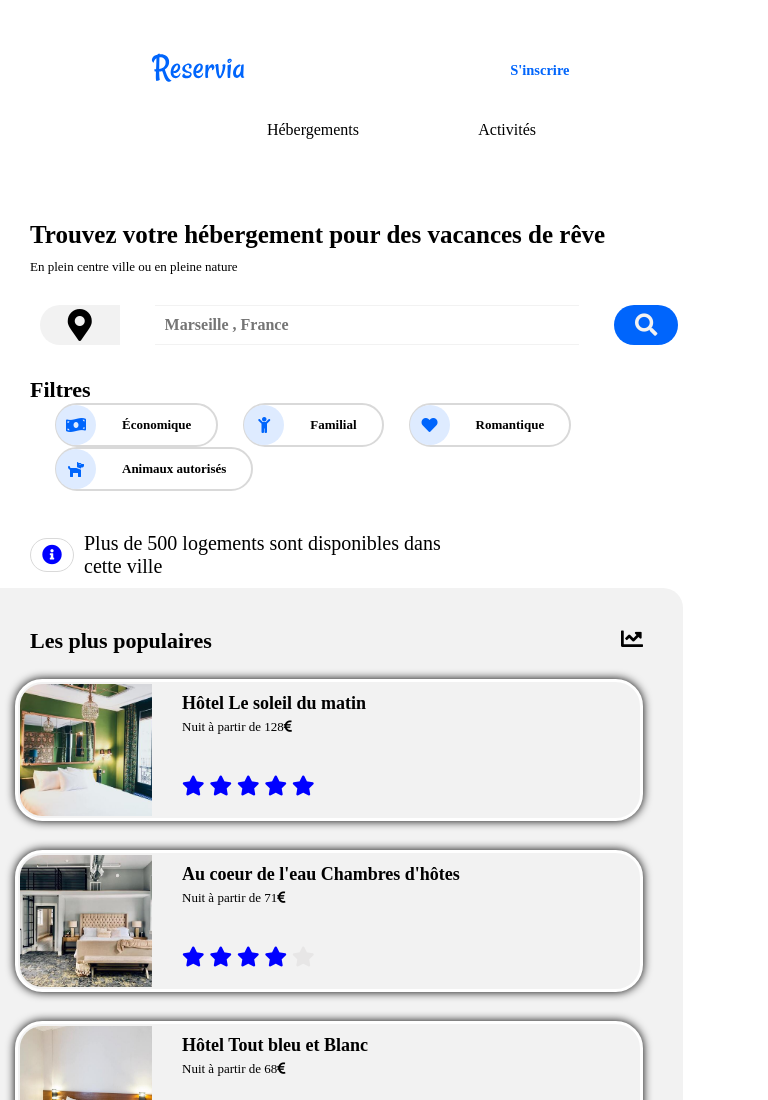
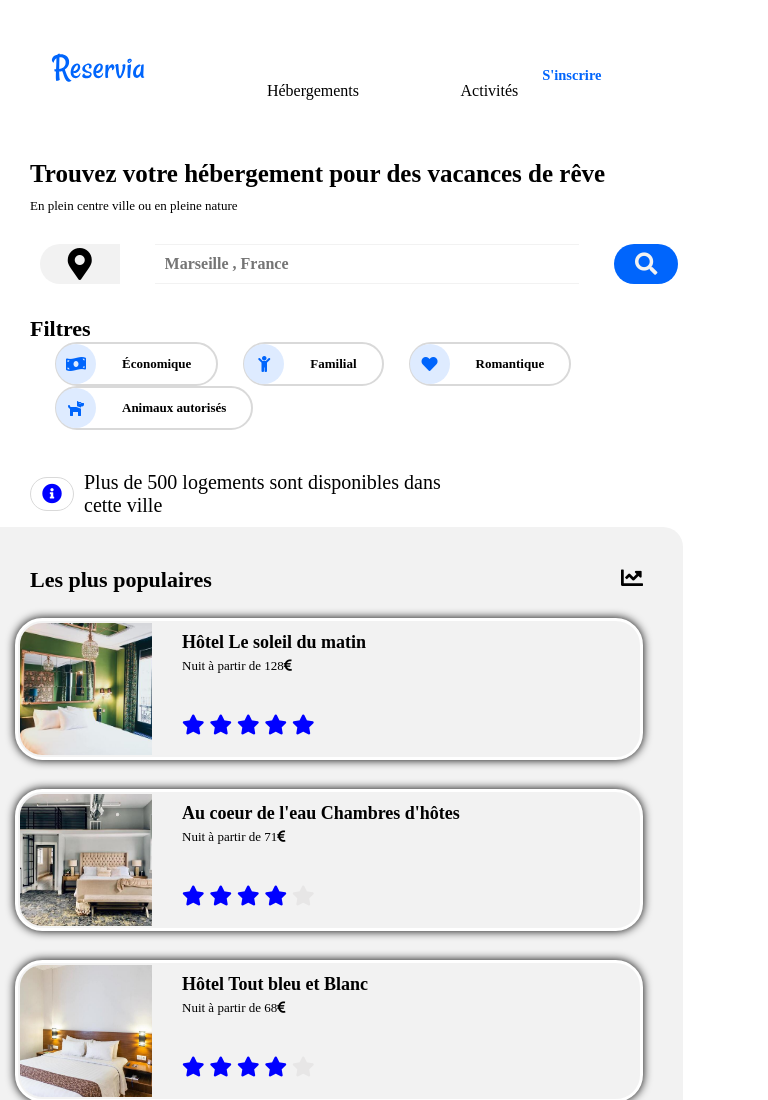
Before and after one commit to khanerat/keuleianxavier_2_09082021, a plain HTML site: page index.html in a window 768 px wide. Shown: the top 1100 px of the page. Drawn offline with Linux system fonts and the light colour scheme; a web font is replaced by a local one.

Commit message:
css media

```diff
--- a/style.css
+++ b/style.css
@@ -75,7 +75,8 @@
       width: 95px;
    }
 
-   nav {width: 410px;}
+   nav {width: 410px;
+   height:-1px;}
 
    .navigation {
       font-size: 16px;
@@ -705,7 +706,9 @@
 
       nav {
          display:flex;
+         /*
          order: 2;
+         */
          width: 50%;
          margin-top: 60px;
       }
@@ -721,13 +724,13 @@
       .header_HA{font-size: 16px;}
 
       .header_HA:hover{border-top: none;}
-
+      /*
       #inscription{
          order:1;
          font-size: 14.5px;
          margin:0;
       }
-
+      */
       header nav ul li{
          border-top: none;
          border-bottom: solid 0px #a09f9f;
@@ -961,7 +964,7 @@
       header{
          display:flex;
          flex-direction:row;
-         justify-content: space-between;
+         justify-content: space-around;
          margin-left:5px;
          width:100%;
          align-items: left;
@@ -1011,7 +1014,7 @@
          justify-content: space-around;
          flex-direction: row;
          display: flex;
-         margin-top: -60px;
+         margin-top: -20px;
       }
 
       .header_inscription{
@@ -1158,11 +1161,14 @@
    @media screen and (min-width:401px) and (max-width:881px){
 
 
-
+    .logo{
+       margin-left:-200px;
+    }
 
        #logo img{
           width:100%;
        }
+
 
        image{
           background-size:cover;
@@ -1192,15 +1198,32 @@
            border-bottom: 2px solid blue;
            border-top: none;
       }
-
+      nav{
+         display:flex;
+         order: 2;
+         width: 45%;
+         margin-top: 12px;
+
+      }
+   /*
        #inscription{
         display: flex;
         align-items: center;
 
+
+
         padding: 2rem;
         color: #0065FC;
         font-weight: 600;
      }
+   */
+
+   #inscription{
+      order:1;
+      font-size: 14.5px;
+      margin:0;
+
+   }
 
       .header_HA{
           width: 50%;
@@ -1227,7 +1250,7 @@
          justify-content: right;
          flex-direction: row;
          display: flex;
-         margin-top: -60px;
+         margin-top: -30px;
       }
 
 
@@ -1420,6 +1443,8 @@
         padding: 2rem;
         color: #0065FC;
         font-weight: bold;
+        margin-top:-98px;
+        margin-right:-45px;
     }
 
 
```
